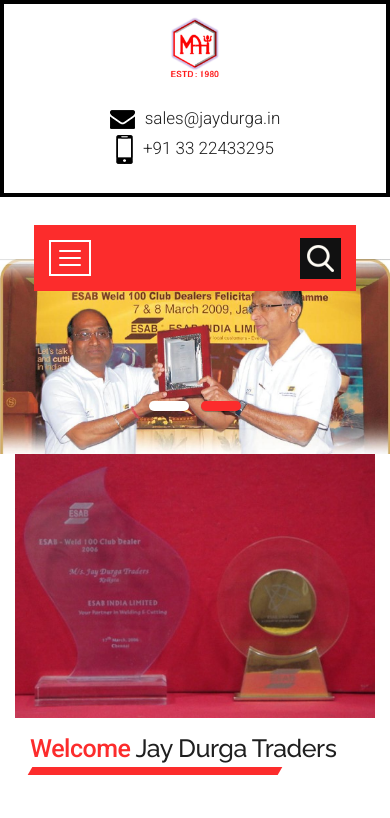
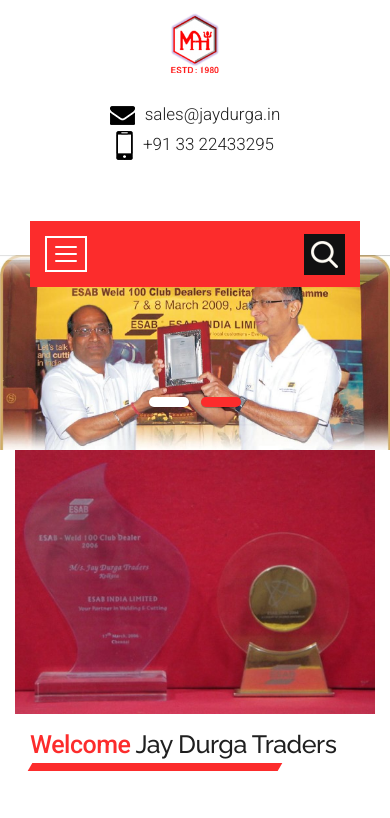
Before and after one commit to Chandan-codedrive/joy-durga, a plain HTML site: page index.html in a window 390 px wide. Shown: the top 818 px of the page. Drawn offline with Linux system fonts and the light colour scheme.

Commit message:
Add files via upload

```diff
--- a/css/responsive.css
+++ b/css/responsive.css
@@ -383,8 +383,7 @@
     }
      .top-header {
          background-image: none;
-         background-color: red;
-         border: 4px solid black;
+
          padding: 0px;
          margin: 0px;
     }
```
